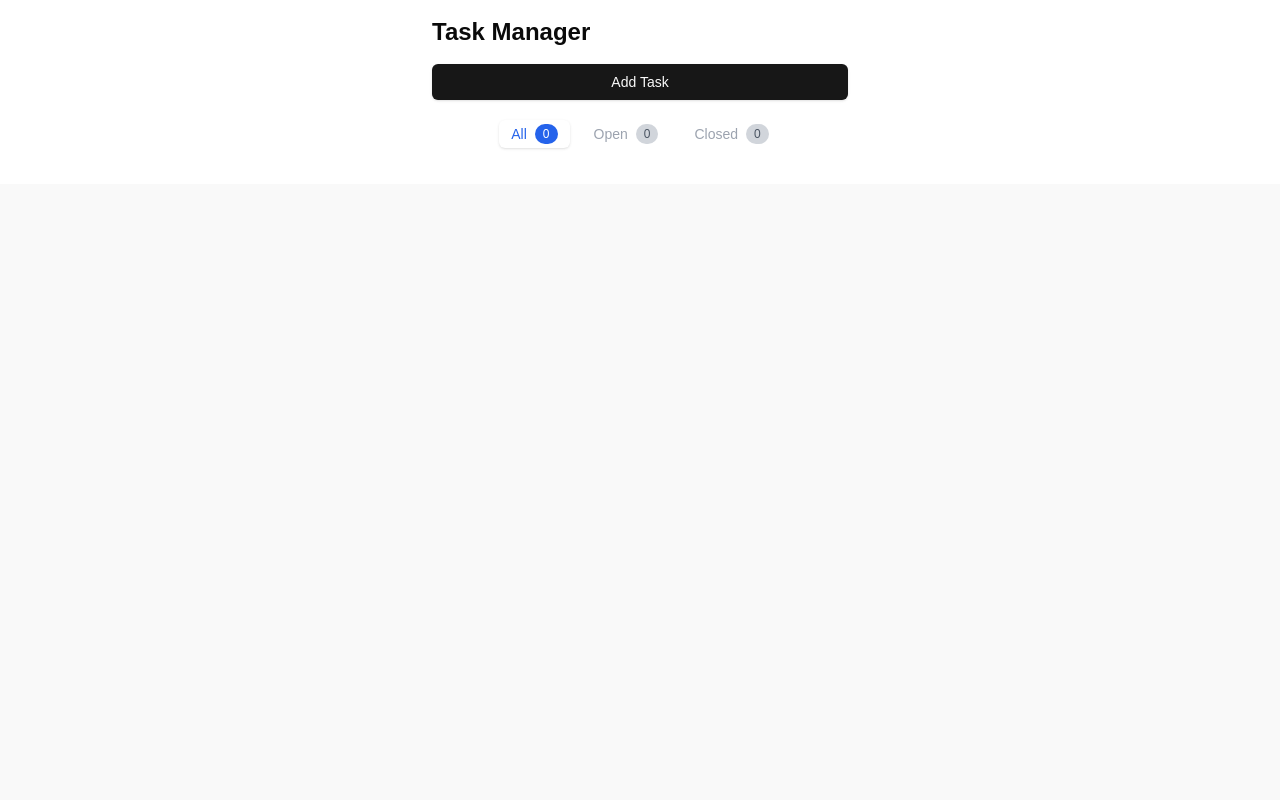
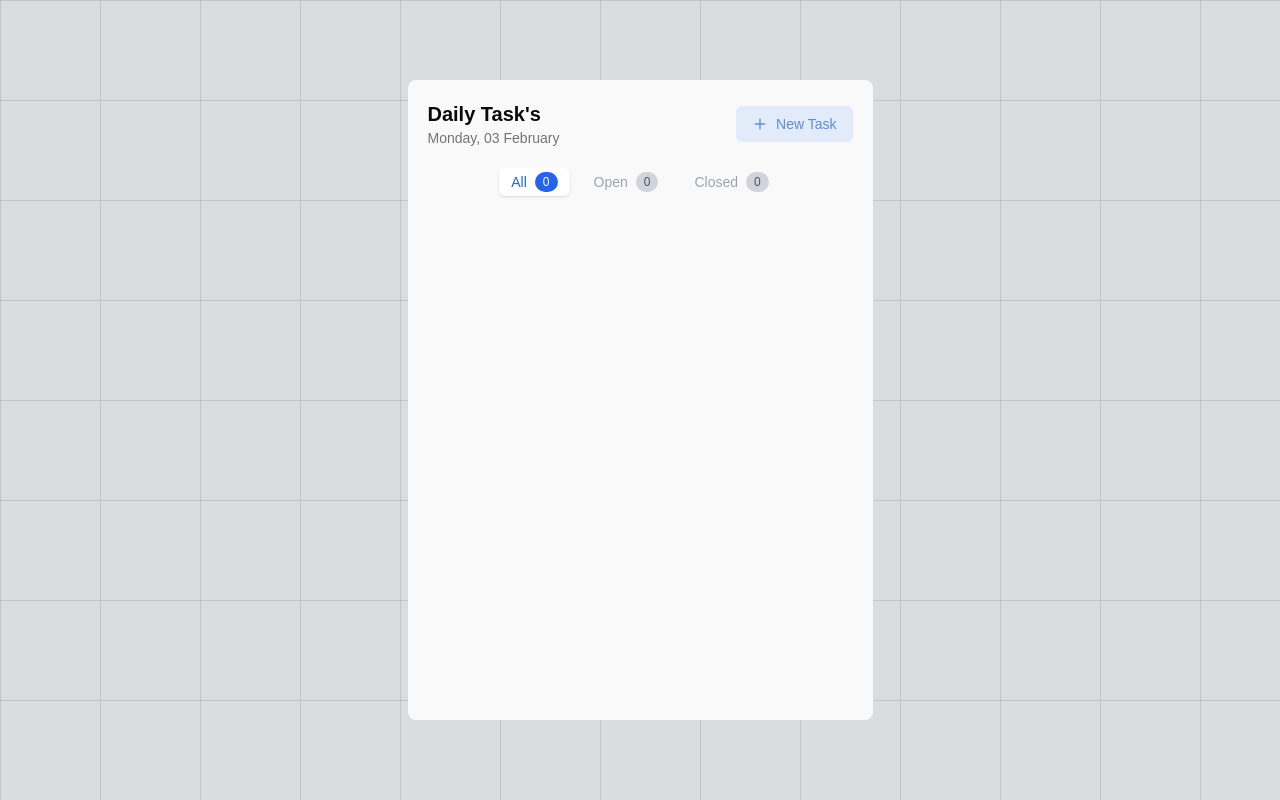
Before and after one commit to vivekmakwana01/task-manager, a Next.js app: page / in a window 1280 px wide. Built offline with nearby package versions, Linux system fonts and the light colour scheme.

Commit message:
improve design and add scrollarea

```diff
--- a/app/globals.css
+++ b/app/globals.css
@@ -5,6 +5,7 @@
 :root {
     background-color: #F9F9F9;
     --bg-color: #F9F9F9;
+    --bg-color-1: #DADCE0;
 }
 
 @media (prefers-color-scheme: dark) {
@@ -14,7 +15,16 @@
     }
 }
 
+html, body {
+    height: 100%;
+}
+
 body {
+    background-color: var(--bg-color-1);
+    background-image:
+        linear-gradient(rgba(0, 0, 0, 0.1) 1px, transparent 1px),
+        linear-gradient(90deg, rgba(0, 0, 0, 0.1) 1px, transparent 1px);
+    background-size: 100px 100px, 100px 100px;
     font-family: Arial, Helvetica, sans-serif;
 }
 
@@ -46,6 +56,7 @@ body {
         --chart-5: 27 87% 67%;
         --radius: 0.5rem;
     }
+
     .dark {
         --background: 0 0% 3.9%;
         --foreground: 0 0% 98%;
@@ -78,6 +89,7 @@ body {
     * {
         @apply border-border;
     }
+
     body {
         @apply bg-background text-foreground;
     }
--- a/app/page.tsx
+++ b/app/page.tsx
@@ -3,6 +3,7 @@
 import AddTaskModal from "@/components/AddTaskModal";
 import TaskTabs from "@/components/TaskTabs";
 import { useSelectedTask } from "@/store/useTaskStore";
+import { format } from "date-fns";
 import { useEffect, useState } from "react";
 
 export default function Home() {
@@ -10,10 +11,23 @@ export default function Home() {
     const selectedTask = useSelectedTask((state) => state.selectedTask);
 
     return (
-        <main className="max-w-md mx-auto p-4">
-            <h1 className="text-2xl font-bold mb-4">Task Manager</h1>
-            <AddTaskModal open={open} setOpen={setOpen} selectedTask={selectedTask} />
-            <TaskTabs />
-        </main>
+        <div className="flex h-full">
+            <main className="p-5 mx-auto bg-[--bg-color] rounded-lg my-20">
+                <div className="flex justify-between items-center min-w-[360px] sm:min-w-[425px]">
+                    <div>
+                        <h1 className="text-xl font-bold">Daily Task's</h1>
+                        <p className="text-muted-foreground text-sm">
+                            {format(new Date(), "EEEE, dd MMMM")}
+                        </p>
+                    </div>
+                    <AddTaskModal
+                        open={open}
+                        setOpen={setOpen}
+                        selectedTask={selectedTask}
+                    />
+                </div>
+                <TaskTabs />
+            </main>
+        </div>
     );
 }
--- a/components/AddTaskModal.tsx
+++ b/components/AddTaskModal.tsx
@@ -18,6 +18,7 @@ import {
     PopoverTrigger,
 } from "@/components/ui/popover";
 import { Calendar } from "@/components/ui/calendar";
+import { Plus } from "lucide-react";
 
 export default function AddTaskModal({
     open,
@@ -81,7 +82,10 @@ export default function AddTaskModal({
     return (
         <Dialog open={open} onOpenChange={setOpen}>
             <DialogTrigger asChild>
-                <Button className="w-full">Add Task</Button>
+                <Button variant="ghost" className="bg-[#E1EBF9] text-[#5E8BD6]">
+                    <Plus className="w-5 h-5" />
+                    New Task
+                </Button>
             </DialogTrigger>
             <DialogContent
                 className="p-6 bg-white rounded-lg shadow-lg border border-gray-300 w-10/12 md:w-full"
--- a/components/TaskList.tsx
+++ b/components/TaskList.tsx
@@ -3,6 +3,7 @@ import { Button } from "@/components/ui/button";
 import { useSelectedTask, useTaskStore } from "@/store/useTaskStore";
 import { Card, CardContent } from "@/components/ui/card";
 import { Checkbox } from "@/components/ui/checkbox";
+import { ScrollArea } from "@/components/ui/scroll-area";
 import { Task } from "@/store/useTaskStore";
 import { useState } from "react";
 
@@ -12,11 +13,11 @@ export default function TaskList({ tasks }: { tasks: Task[] }) {
     const setSelectedTask = useSelectedTask((state) => state.setSelectedTask);
 
     return (
-        <div className="mt-4 flex flex-col gap-3">
+        <ScrollArea className="mt-4 flex flex-col gap-3 max-h-[calc(100vh-320px)]">
             {tasks.map((task) => (
                 <Card
                     key={task.id}
-                    className="p-3 border-slate-100 rounded-lg shadow-sm"
+                    className="p-3 border-slate-100 rounded-xl shadow-soft"
                     onClick={() => setSelectedTask(task)}
                 >
                     <div className="flex justify-between items-center">
@@ -72,6 +73,6 @@ export default function TaskList({ tasks }: { tasks: Task[] }) {
                     </div>
                 </Card>
             ))}
-        </div>
+        </ScrollArea>
     );
 }
--- a/components/TaskTabs.tsx
+++ b/components/TaskTabs.tsx
@@ -8,7 +8,7 @@ export default function TaskTabs() {
     const [filter, setFilter] = useState<"all" | "open" | "closed">("all");
     return (
         <Tabs defaultValue="all" onChange={(val) => setFilter(val as any)}>
-            <TabsList className="flex gap-3 rounded-lg mt-4 bg-white">
+            <TabsList className="flex gap-3 rounded-lg mt-4 bg-[--bg-color]">
                 <TabsTrigger
                     value="all"
                     className="flex items-center gap-2 font-medium data-[state=active]:text-blue-600"
--- /dev/null
+++ b/components/ui/scroll-area.tsx
@@ -0,0 +1,48 @@
+"use client"
+
+import * as React from "react"
+import * as ScrollAreaPrimitive from "@radix-ui/react-scroll-area"
+
+import { cn } from "@/lib/utils"
+
+const ScrollArea = React.forwardRef<
+  React.ElementRef<typeof ScrollAreaPrimitive.Root>,
+  React.ComponentPropsWithoutRef<typeof ScrollAreaPrimitive.Root>
+>(({ className, children, ...props }, ref) => (
+  <ScrollAreaPrimitive.Root
+    ref={ref}
+    className={cn("relative overflow-hidden", className)}
+    {...props}
+  >
+    <ScrollAreaPrimitive.Viewport className="h-full w-full rounded-[inherit]">
+      {children}
+    </ScrollAreaPrimitive.Viewport>
+    <ScrollBar />
+    <ScrollAreaPrimitive.Corner />
+  </ScrollAreaPrimitive.Root>
+))
+ScrollArea.displayName = ScrollAreaPrimitive.Root.displayName
+
+const ScrollBar = React.forwardRef<
+  React.ElementRef<typeof ScrollAreaPrimitive.ScrollAreaScrollbar>,
+  React.ComponentPropsWithoutRef<typeof ScrollAreaPrimitive.ScrollAreaScrollbar>
+>(({ className, orientation = "vertical", ...props }, ref) => (
+  <ScrollAreaPrimitive.ScrollAreaScrollbar
+    ref={ref}
+    orientation={orientation}
+    className={cn(
+      "flex touch-none select-none transition-colors",
+      orientation === "vertical" &&
+        "h-full w-2.5 border-l border-l-transparent p-[1px]",
+      orientation === "horizontal" &&
+        "h-2.5 flex-col border-t border-t-transparent p-[1px]",
+      className
+    )}
+    {...props}
+  >
+    <ScrollAreaPrimitive.ScrollAreaThumb className="relative flex-1 rounded-full bg-border" />
+  </ScrollAreaPrimitive.ScrollAreaScrollbar>
+))
+ScrollBar.displayName = ScrollAreaPrimitive.ScrollAreaScrollbar.displayName
+
+export { ScrollArea, ScrollBar }
--- a/package.json
+++ b/package.json
@@ -13,6 +13,7 @@
     "@radix-ui/react-checkbox": "^1.1.4",
     "@radix-ui/react-dialog": "^1.1.6",
     "@radix-ui/react-popover": "^1.1.5",
+    "@radix-ui/react-scroll-area": "^1.2.3",
     "@radix-ui/react-slot": "^1.1.2",
     "@radix-ui/react-tabs": "^1.1.3",
     "class-variance-authority": "^0.7.1",
--- a/tailwind.config.ts
+++ b/tailwind.config.ts
@@ -10,53 +10,56 @@ export default {
     theme: {
         extend: {
             colors: {
-  			background: 'hsl(var(--background))',
-  			foreground: 'hsl(var(--foreground))',
+                background: "hsl(var(--background))",
+                foreground: "hsl(var(--foreground))",
                 card: {
-  				DEFAULT: 'hsl(var(--card))',
-  				foreground: 'hsl(var(--card-foreground))'
+                    DEFAULT: "hsl(var(--card))",
+                    foreground: "hsl(var(--card-foreground))",
                 },
                 popover: {
-  				DEFAULT: 'hsl(var(--popover))',
-  				foreground: 'hsl(var(--popover-foreground))'
+                    DEFAULT: "hsl(var(--popover))",
+                    foreground: "hsl(var(--popover-foreground))",
                 },
                 primary: {
-  				DEFAULT: 'hsl(var(--primary))',
-  				foreground: 'hsl(var(--primary-foreground))'
+                    DEFAULT: "hsl(var(--primary))",
+                    foreground: "hsl(var(--primary-foreground))",
                 },
                 secondary: {
-  				DEFAULT: 'hsl(var(--secondary))',
-  				foreground: 'hsl(var(--secondary-foreground))'
+                    DEFAULT: "hsl(var(--secondary))",
+                    foreground: "hsl(var(--secondary-foreground))",
                 },
                 muted: {
-  				DEFAULT: 'hsl(var(--muted))',
-  				foreground: 'hsl(var(--muted-foreground))'
+                    DEFAULT: "hsl(var(--muted))",
+                    foreground: "hsl(var(--muted-foreground))",
                 },
                 accent: {
-  				DEFAULT: 'hsl(var(--accent))',
-  				foreground: 'hsl(var(--accent-foreground))'
+                    DEFAULT: "hsl(var(--accent))",
+                    foreground: "hsl(var(--accent-foreground))",
                 },
                 destructive: {
-  				DEFAULT: 'hsl(var(--destructive))',
-  				foreground: 'hsl(var(--destructive-foreground))'
+                    DEFAULT: "hsl(var(--destructive))",
+                    foreground: "hsl(var(--destructive-foreground))",
                 },
-  			border: 'hsl(var(--border))',
-  			input: 'hsl(var(--input))',
-  			ring: 'hsl(var(--ring))',
+                border: "hsl(var(--border))",
+                input: "hsl(var(--input))",
+                ring: "hsl(var(--ring))",
                 chart: {
-  				'1': 'hsl(var(--chart-1))',
-  				'2': 'hsl(var(--chart-2))',
-  				'3': 'hsl(var(--chart-3))',
-  				'4': 'hsl(var(--chart-4))',
-  				'5': 'hsl(var(--chart-5))'
-  			}
+                    "1": "hsl(var(--chart-1))",
+                    "2": "hsl(var(--chart-2))",
+                    "3": "hsl(var(--chart-3))",
+                    "4": "hsl(var(--chart-4))",
+                    "5": "hsl(var(--chart-5))",
+                },
             },
             borderRadius: {
-  			lg: 'var(--radius)',
-  			md: 'calc(var(--radius) - 2px)',
-  			sm: 'calc(var(--radius) - 4px)'
-  		}
-  	}
+                lg: "var(--radius)",
+                md: "calc(var(--radius) - 2px)",
+                sm: "calc(var(--radius) - 4px)",
+            },
+            boxShadow: {
+                soft: "0px 4px 10px rgba(0, 0, 0, 0.05)",
+            },
+        },
     },
     plugins: [require("tailwindcss-animate")],
 } satisfies Config;
```
Also changed, not shown: structure.txt (added), 1 other file (tests, documents, lock files or other folders). Lines whose indentation alone changed are shown as unchanged.
